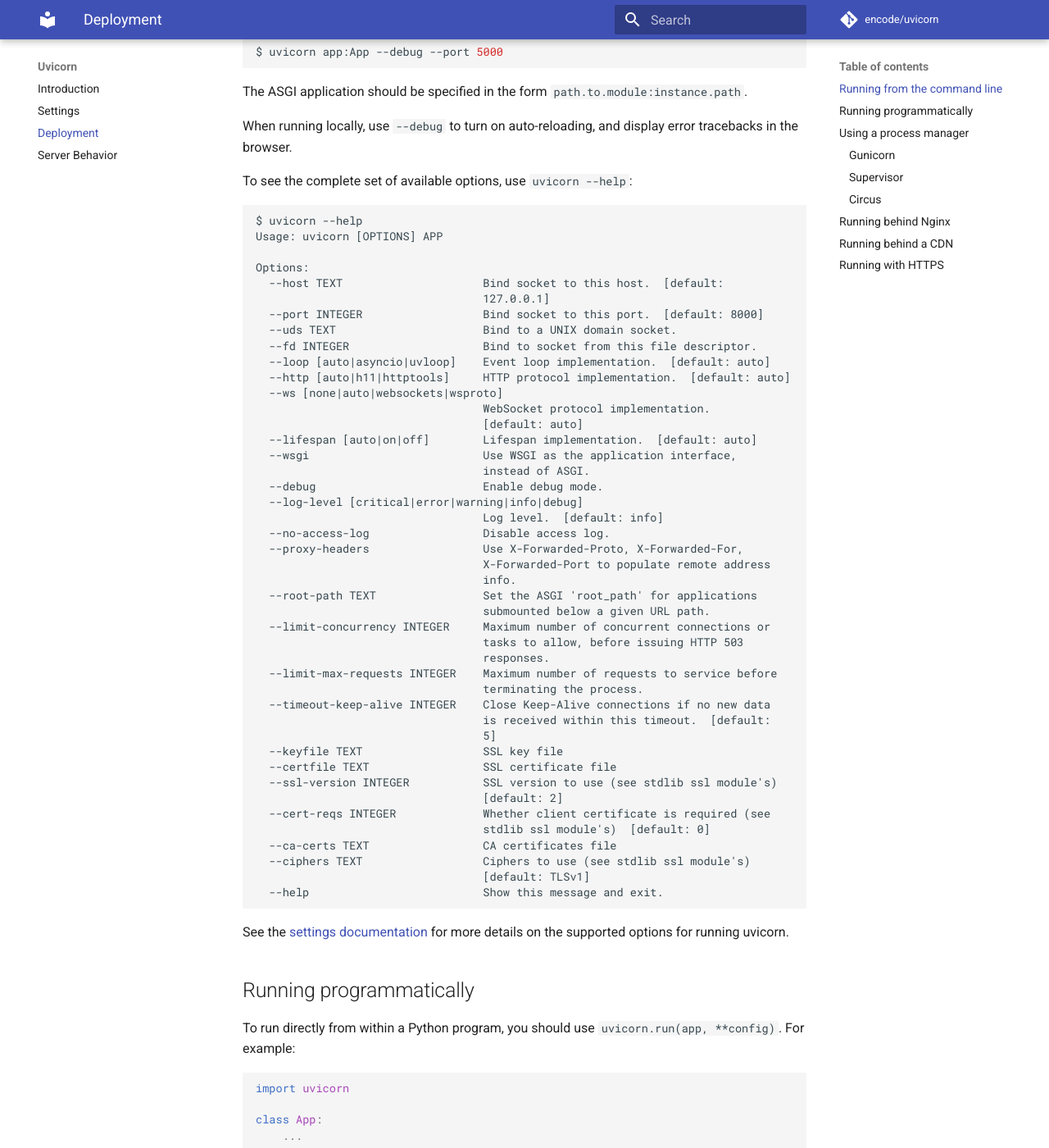
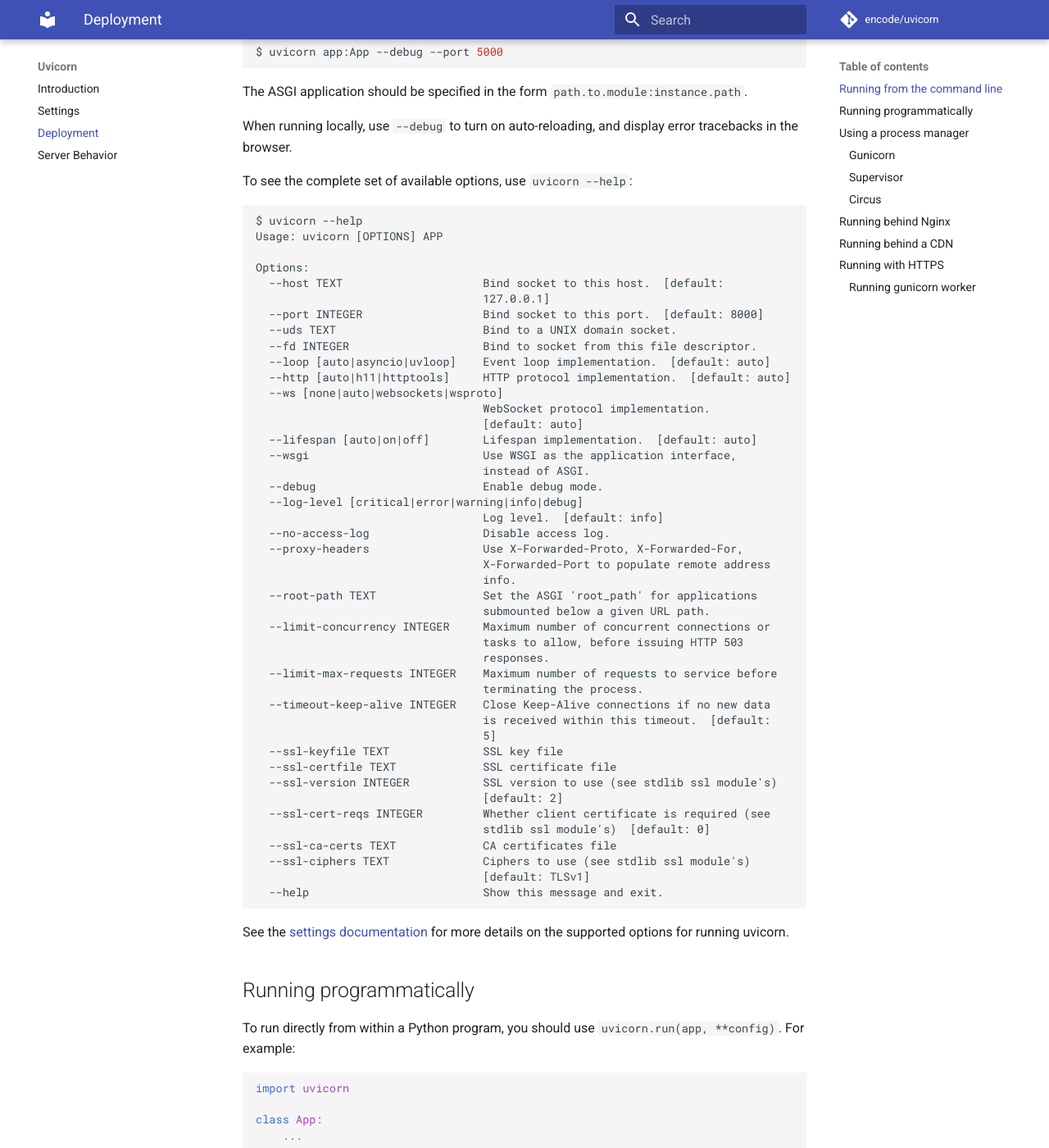
Before and after one commit to encode/uvicorn, an MkDocs documentation site: the page built from docs/deployment.md, in a window 1280 px wide and 1400 px high, scrolled down 504 px. Shown: the whole window at 82% size. Built offline with MkDocs 1.6.1 and Material for MkDocs 9.7.7, drawn with Linux system fonts in a browser that asks for light colours; comment, search, counter and statistics services are not loaded; old or Windows-style settings are respelled for this version of MkDocs; some of the changed text lies outside the part shown.

Commit message:
feat: added prefix ssl to variables

````diff
--- a/docs/deployment.md
+++ b/docs/deployment.md
@@ -58,14 +58,14 @@
   --timeout-keep-alive INTEGER    Close Keep-Alive connections if no new data
                                   is received within this timeout.  [default:
                                   5]
-  --keyfile TEXT                  SSL key file
-  --certfile TEXT                 SSL certificate file
+  --ssl-keyfile TEXT              SSL key file
+  --ssl-certfile TEXT             SSL certificate file
   --ssl-version INTEGER           SSL version to use (see stdlib ssl module's)
                                   [default: 2]
-  --cert-reqs INTEGER             Whether client certificate is required (see
+  --ssl-cert-reqs INTEGER         Whether client certificate is required (see
                                   stdlib ssl module's)  [default: 0]
-  --ca-certs TEXT                 CA certificates file
-  --ciphers TEXT                  Ciphers to use (see stdlib ssl module's)
+  --ssl-ca-certs TEXT             CA certificates file
+  --ssl-ciphers TEXT              Ciphers to use (see stdlib ssl module's)
                                   [default: TLSv1]
   --help                          Show this message and exit.
 ```
@@ -223,8 +223,22 @@
 ## Running with HTTPS
 
 To run uvicorn with https, a certificate and a private key are required.
-The recommended way to get them is using [Let's Encrypt](https://letsencrypt.org/)
+The recommended way to get them is using [Let's Encrypt][letsencrypt].
+
+For local development with https, it's possible to use [mkcert][mkcert]
+to generate a valid certificat and private key.
 
 ```bash
-$ uvicorn app:App --port 5000 --keyfile=./key.pem --certfile=./cert.pem
+$ uvicorn app:App --port 5000 --ssl-keyfile=./key.pem --ssl-certfile=./cert.pem
 ```
+
+### Running gunicorn worker
+
+It also possible to use certificates with uvicorn's worker for gunicorn
+
+```bash
+$ gunicorn --keyfile=./key.pem --certfile=./cert.pem -k uvicorn.workers.UvicornWorker app:App
+```
+
+[letsencrypt]: https://letsencrypt.org/
+[mkcert]: https://github.com/FiloSottile/mkcert
````
Also changed, not shown: 3 other files.
